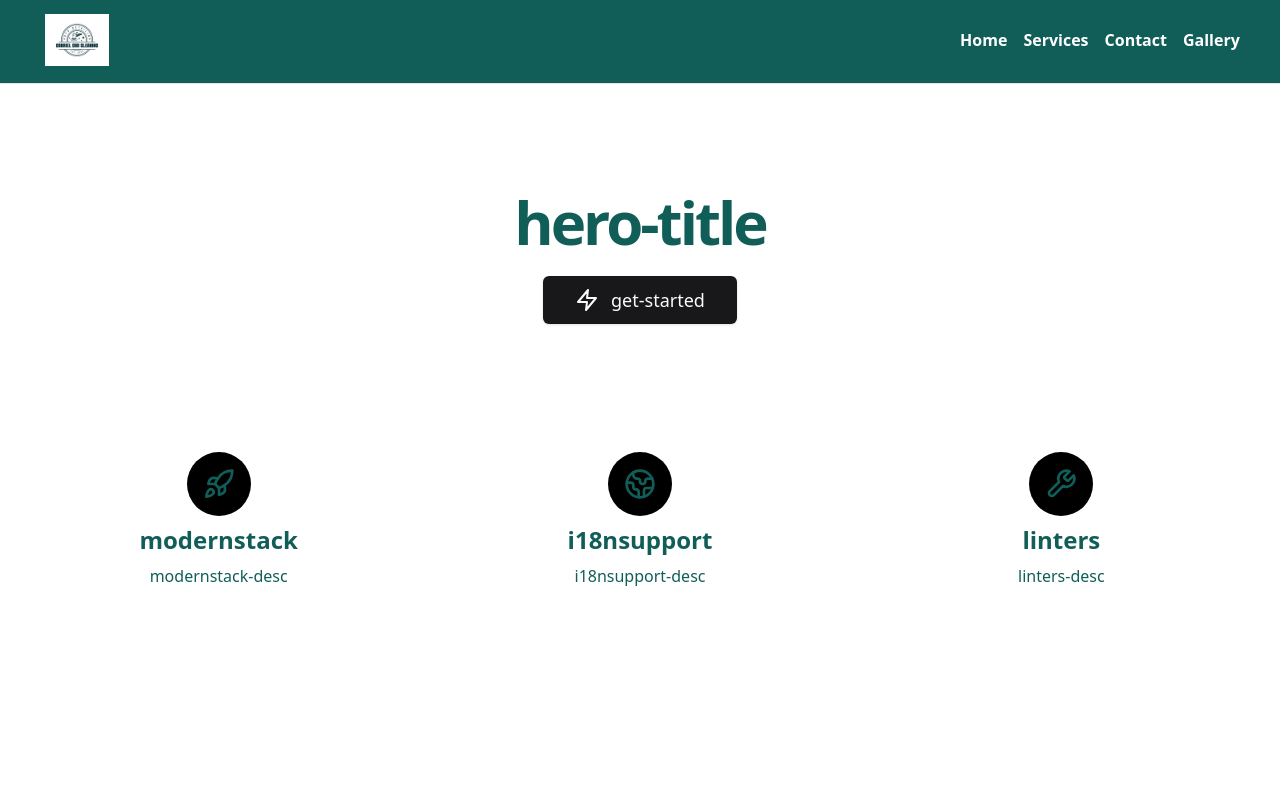
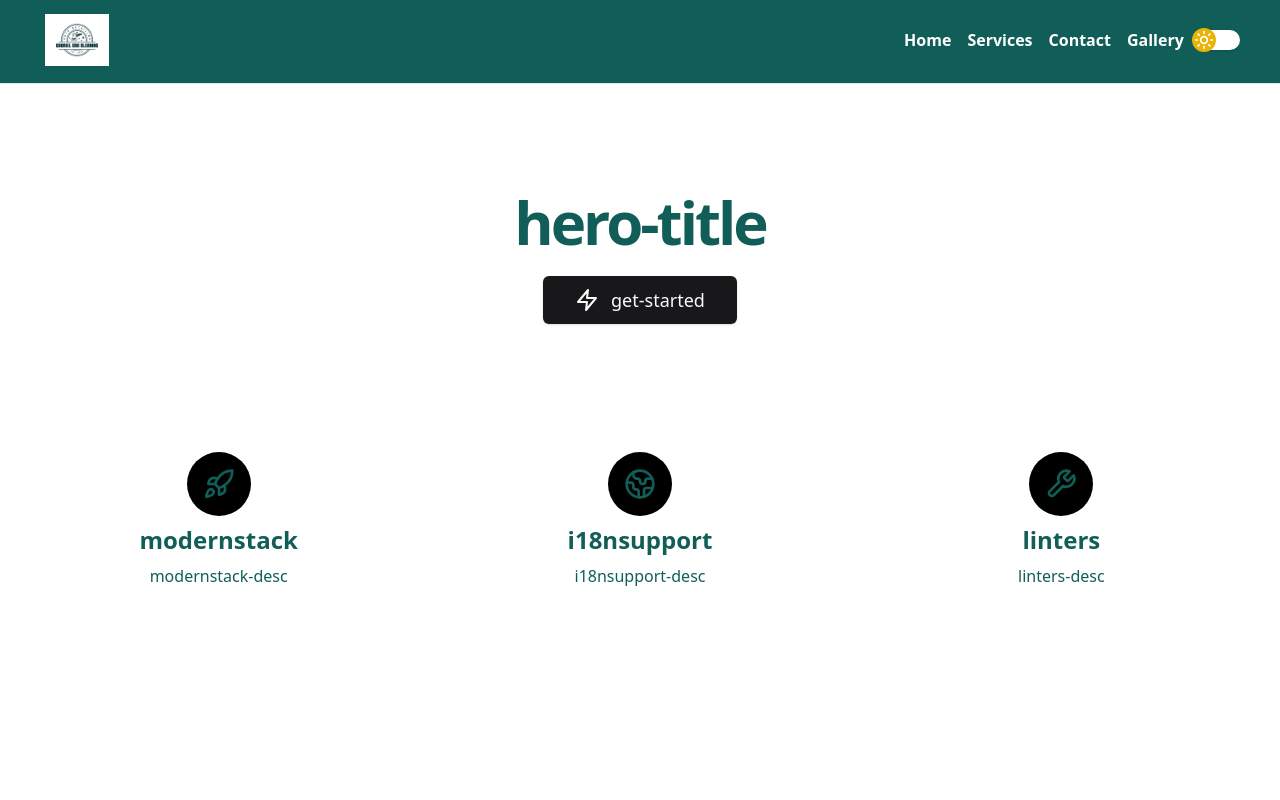
Before and after one commit to Succorro/GabrielCarCleaning, a React (Vite) app: page / in a window 1280 px wide. Shown: the top 800 px of the page. Built offline with nearby package versions, Linux system fonts and the light colour scheme.

Commit message:
Updatenavigation included a dark theme toggle system

```diff
--- a/src/components/header/index.tsx
+++ b/src/components/header/index.tsx
@@ -1,11 +1,12 @@
 import {X, Menu } from "lucide-react"
 import * as DropdownMenu from '@radix-ui/react-dropdown-menu'
 import { useState } from "react"
+import DarkButton from "../ui/DarkButton"
 
-export function Header() {
+export function Header({setTheme, theme}) {
   const [openMenu, setOpenMenu] = useState(false)
   return (
-    <div className="fixed -left-1 -top-1 flex w-[101vw] h-[11vh] items-center justify-between border bg-teal-800 px-4 py-4 md:px-12">
+    <div className="fixed -left-1 -top-1 flex w-[101vw] h-[11vh] items-center justify-between border bg-teal-800 dark:bg-black px-4 py-4 md:px-12">
       <a href="/" className="text-xs md:text-base">
         <img className="w-16" src="/GabrielCarCleaning.png" alt="logo" />
       </a>
@@ -43,6 +44,7 @@ export function Header() {
         <a className={styles.a} href="#services">Services</a>
         <a className={styles.a} href="#contact">Contact</a>
         <a className={styles.a} href="#gallery">Gallery</a>
+        <DarkButton setTheme={setTheme} theme={theme}/>
       </div>
     </div>
   )
--- a/src/components/layout/index.tsx
+++ b/src/components/layout/index.tsx
@@ -1,12 +1,13 @@
-import React from 'react'
+import React, { useState } from 'react'
 import { Header } from '../header'
 
 export const getNoneLayout = (page: React.ReactElement) => page
 
 export const getDefaultLayout = (page: React.ReactElement) => {
+  const [theme, setTheme] = useState(true)
   return (
-    <div className="h-min-screen">
-      <Header />
+    <div className={theme ? '' : 'dark'}>
+      <Header setTheme={setTheme} theme={theme}/>
       {page}
     </div>
   )
--- /dev/null
+++ b/src/components/ui/DarkButton.tsx
@@ -0,0 +1,25 @@
+import React from 'react';
+import {Sun, Moon} from 'lucide-react'
+const DarkButton = ({ theme, setTheme }) => {
+  const toggleTheme = () => {
+    setTheme(!theme);
+    localStorage.setItem('theme', JSON.stringify(!theme));
+  };
+
+  return (
+    <button
+      className="w-10 h-5 rounded-full bg-white flex items-center transition duration-300 focus:outline-none shadow"
+      onClick={toggleTheme}
+    >
+      <div
+        className={`w-6 h-6 relative rounded-full transition duration-500 transform p-1 text-white ${
+          theme ? 'bg-yellow-500 -translate-x-2' : 'bg-gray-700 translate-x-full'
+        }`}
+      >
+        {theme ? <Sun className='w-5 -translate-x-0.5 -translate-y-1'/> : <Moon className='w-5 -translate-x-0.5 -translate-y-1'/>}
+      </div>
+    </button>
+  );
+};
+
+export default DarkButton;
```
